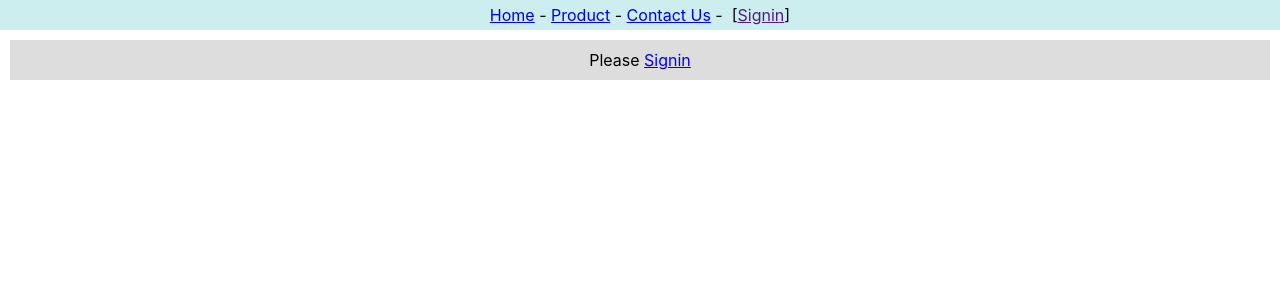
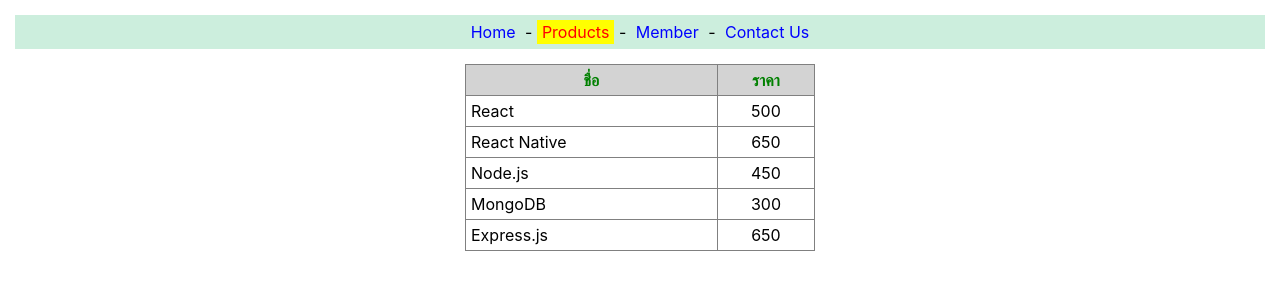
Before and after one commit to galllibx/app1, a React (Create React App) app: page /products in a window 1280 px wide. Shown: the top 300 px of the page. Built offline with nearby package versions, Linux system fonts and the light colour scheme.

Commit message:
Commit-router3
Commit-router3

```diff
--- a/package.json
+++ b/package.json
@@ -8,6 +8,7 @@
     "@testing-library/user-event": "^13.5.0",
     "react": "^18.2.0",
     "react-dom": "^18.2.0",
+    "react-router-dom": "^6.16.0",
     "react-scripts": "5.0.1",
     "tar": "^6.1.15",
     "web-vitals": "^2.1.4"
--- a/src/App.js
+++ b/src/App.js
@@ -7,11 +7,12 @@
 // import RefsFunc from "./refs-func";
 // import RefsArray from './refs-array';
 // import MessageBox from './state-func';
-import { userContext } from './context'
-import Header from'./context-header'
-import Content from './context-content'
-import Header2 from './context-header2'
-import Content2 from './context-content2'
+//import { userContext } from './context'
+//import Header from'./context-header'
+//import Content from './context-content'
+//import Header2 from './context-header2'
+//import Content2 from './context-content2'
+import Router3  from './router3';
 
 // function App() {
 //   return (
@@ -31,11 +32,12 @@
 // }
 // export default App()
 export default function App(){
-  let [user,setUser]=React.useState()
+  //let [user,setUser]=React.useState()
   return (
-      <userContext.Provider value={[user,setUser]}>
+      /*<userContext.Provider value={[user,setUser]}>
         <Header2/>
         <Content2/>
-      </userContext.Provider>
+      </userContext.Provider>*/
+      <Router3/>
     )
 }
--- /dev/null
+++ b/src/home.js
@@ -0,0 +1,14 @@
+import React from "react";
+
+export default function Home(){
+    return(
+        <p style={{textAlign:'center'}}>
+            <h3>Home</h3>
+            รายชื่อ <a href="/products">สินค้า</a>ที่เรามีจำหน่าย
+            <br />
+            แต่ท่านต้องเป็น<a href="/member">สมาชิก</a>จึงจะ
+                สั่งซื้อได้<br/>
+            หากมีข้อสงสัย กรุณา <a href="/contact">ติดต่อเรา</a>
+        </p>
+    )
+}
--- /dev/null
+++ b/src/member.js
@@ -0,0 +1,9 @@
+import React from "react";
+
+export default class Member extends React.Component {
+    render(){
+        return (
+            <div style={{textAlign: 'center'}}>Member Page</div>
+        )
+    }
+}
--- /dev/null
+++ b/src/navlink.css
@@ -0,0 +1,19 @@
+.nav {
+    background-color: #ced;
+    padding: 7px;
+    text-align: center;
+    margin: 15px;
+}
+
+.menu {       /* สำหรับสถานะ inactive */
+    color: blue;
+    text-decoration: none;
+    padding: 2px 5px;
+}
+
+.active_menu {      /* สำหรับสถานะ active */
+    color: red;
+    background-color: yellow;
+    text-decoration: none;
+    padding: 2px 5px;
+}
--- /dev/null
+++ b/src/products.css
@@ -0,0 +1,18 @@
+table {
+    width: 350px;
+    border-collapse: collapse;
+    margin: auto;
+}
+
+th {
+    background-color: lightgray;
+    color: green;
+}
+
+th, td {
+    padding: 5px;
+}
+
+td:nth-child(2) {
+    text-align: center;
+}
--- /dev/null
+++ b/src/products.js
@@ -0,0 +1,24 @@
+import React, { Component } from "react";
+import './products.css'
+
+export default class Products extends Component {
+    data = [
+        ['React',500],
+        ['React Native',650],
+        ['Node.js',450],
+        ['MongoDB',300],
+        ['Express.js',650]
+    ]
+    render(){
+        return(
+            <table border="1">
+                <tr><th>ชื่อ</th><th>ราคา</th></tr>
+                {
+                    this.data.map(d => {
+                        return <tr><td>{d[0]}</td><td>{d[1]}</td></tr>
+                    })
+                }
+            </table>
+        )
+    }
+}
--- /dev/null
+++ b/src/router3.js
@@ -0,0 +1,39 @@
+import React from "react";
+import { BrowserRouter,NavLink,Route,Routes,Navigate } from "react-router-dom";
+
+import './navlink.css'
+import Products from "./products";
+import Home from "./home";
+import Member from "./member";
+
+export default function Router3(){
+    return(
+        <BrowserRouter>
+            <nav className="nav">
+        <NavLink to='/'
+            className={({isActive})=>
+                isActive?"active_menu":"menu"}
+            style={({isActive}) => {
+                return {
+                fontWeight: isActive ? "bold" : ""
+            };
+        }}>Home</NavLink> -&nbsp;
+
+            <NavLink to='/products' className={({isActive})=>isActive?"active_menu":"menu"}>
+                Products</NavLink> -&nbsp;
+            <NavLink to='/member' className={({isActive})=>isActive?"active_menu":"menu"}>
+                Member</NavLink> -&nbsp;
+            <NavLink to='/contact' className={({isActive})=>isActive?"active_menu":"menu"}>
+                Contact Us</NavLink>
+            </nav>
+            <Routes style={{margin: '20px'}}>
+                <Route path="/" element={<Home/>}/>
+                <Route path="/products" element={<Products/>}/>
+                <Route path="/member" Component={Member}/>
+                <Route path="/contact" element={<div style={{textAlign:'center'}}>Contact Page</div>} />
+                <Route path="/*" element={<Navigate to="/"/>}/>
+            </Routes>
+        </BrowserRouter>
+
+    )
+}
```
Also changed, not shown: router1.js (added, +27 -0 lines), src/router2.js (added, +27 -0 lines), 1 other file (tests, documents, lock files or other folders).
